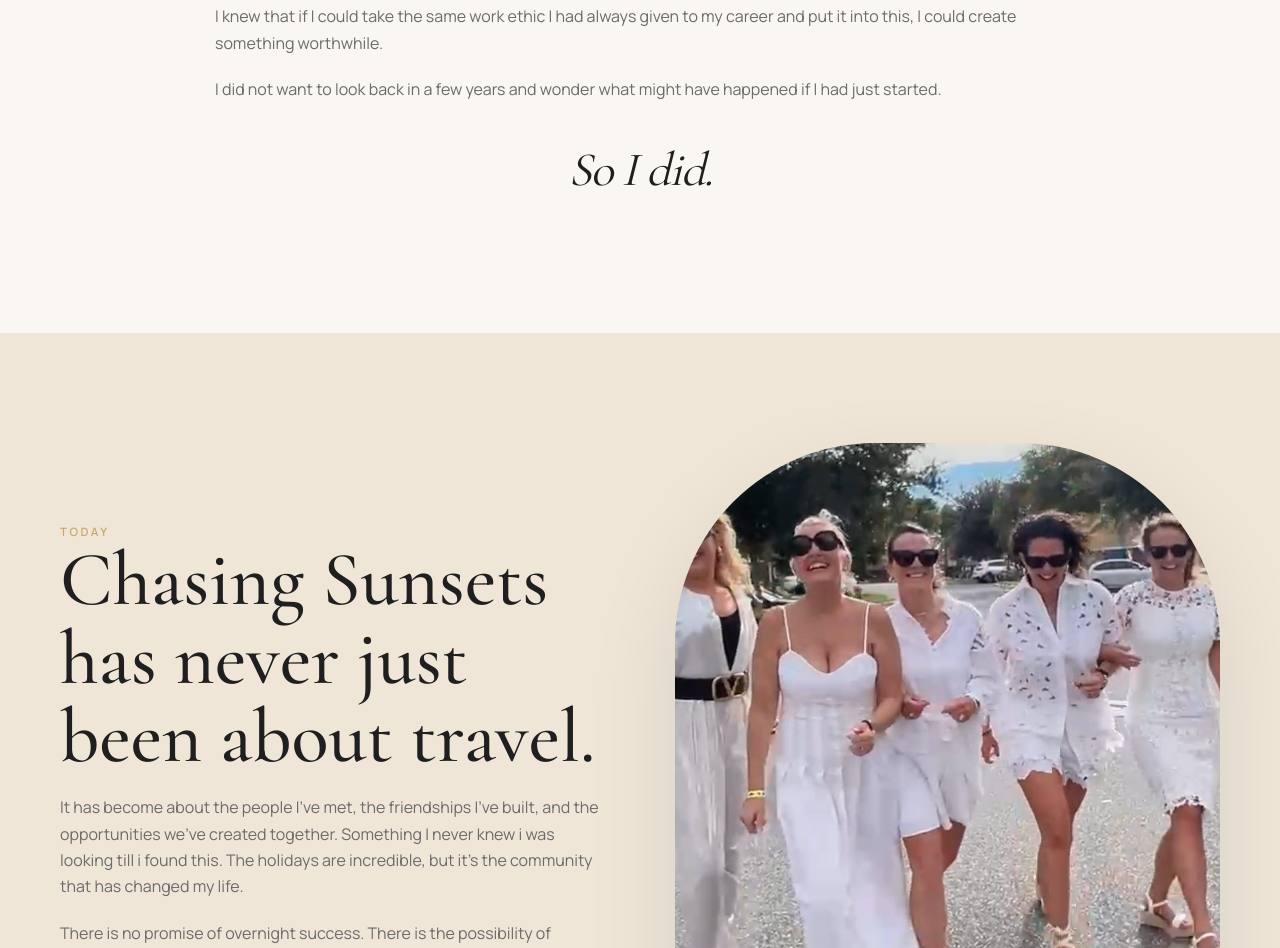
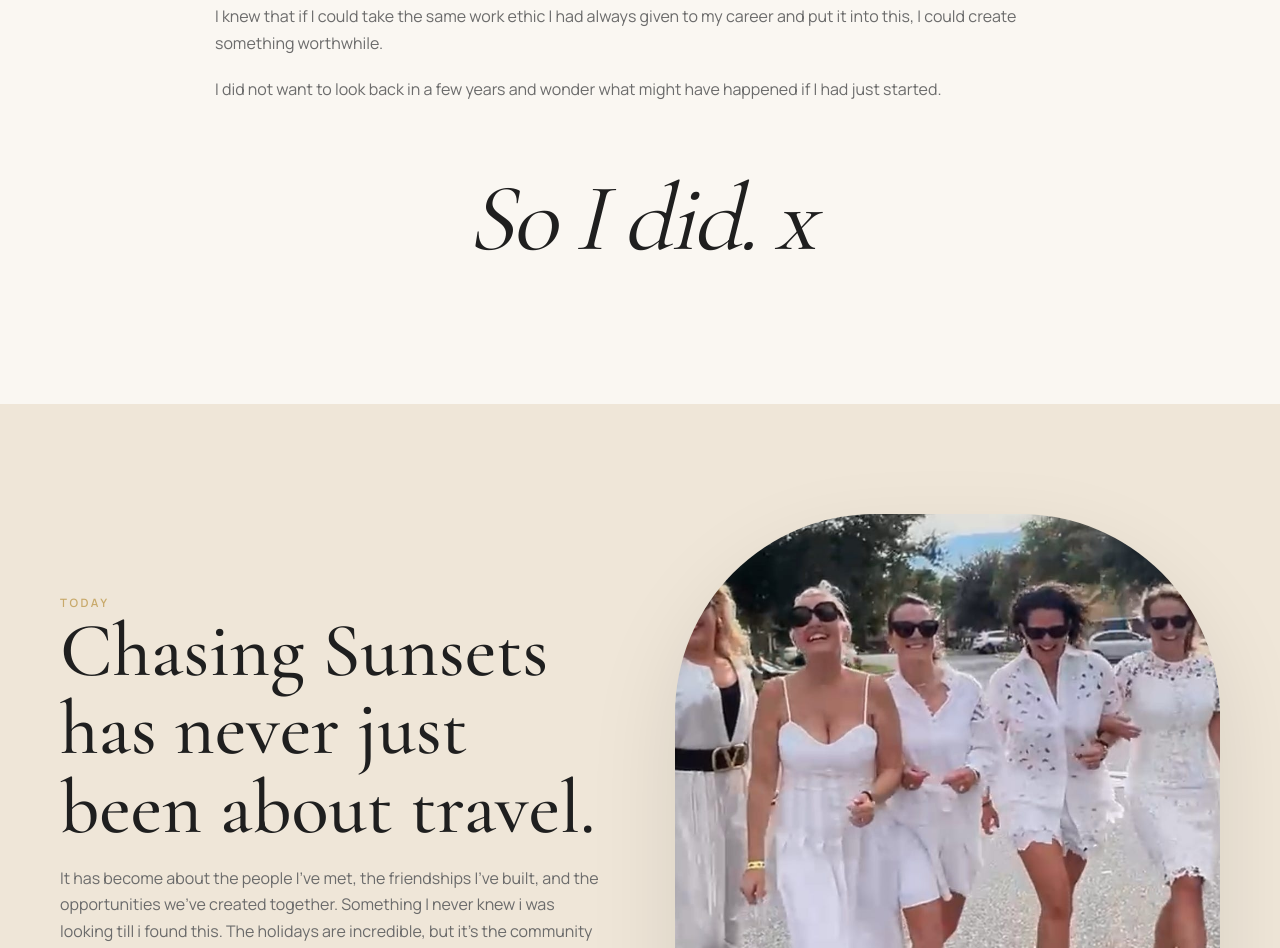
Before and after one commit to Victoriat996/Chasingsunsets, a plain HTML site: page about.html in a window 1280 px wide. Shown: the part 1105-2053 px from the top of the page. Drawn offline with nearby package versions, Linux system fonts and the light colour scheme.

Commit message:
Update about.html

```diff
--- a/about.html
+++ b/about.html
@@ -1,7 +1,7 @@
 <!doctype html><html lang="en"><head><meta charset="utf-8"><meta name="viewport" content="width=device-width,initial-scale=1"><title>My Story | Chasing Sunsets</title><link rel="stylesheet" href="styles.css"></head><body>
 <nav class="nav"><div class="container nav-inner"><a class="logo" href="index.html">Chasing Sunsets</a><button class="menu-btn">☰</button><div class="nav-links"><a href="travel.html">Book Travel</a><a href="business.html">The Business</a><a href="about.html">My Story</a><a href="stories.html">Success Stories</a><a href="travel-edit.html">Travel Edit</a><a href="contact.html">Contact</a></div></div></nav>
 <header class="page-hero" style="background-image:url('Standing%20on%20pier.jpeg')"><div class="container"><div class="eyebrow">The woman behind the brand</div><h1>Why I Started</h1><p>A story about hard work, family, freedom and refusing to be left behind.</p></div></header>
-<section class="section"><div class="container content"><div class="eyebrow">Why I started Chasing Sunsets</div><h2>I didn’t start this because I wanted another job.</h2><p>I started because I watched ordinary people creating opportunities online, and I realised i didn't want to spend the next 5 years wondering, "What if?".</p><p>I have always worked hard. As a registered nurse, a mum of three and a military wife, responsibility and commitment have shaped my life. But I wanted that effort to build something of my own too.</p><p>I wanted more for my children and my family. More experiences. More memories. More choice. More time freedom over how we spend our time, rather than letting work decide it for us.</p><p>People say money does not make you happy. It cannot create happiness by itself, but it can remove pressure, open doors and make life feel easier. Throughout my life, whenever I've committed to something, I've given it everything and achieved far more than I ever thought possible.</p><p>I knew that if I could take the same work ethic I had always given to my career and put it into this, I could create something worthwhile.</p><p>I did not want to look back in a few years and wonder what might have happened if I had just started.</p><p class="quote" style="font-size:3rem;margin-top:45px">So I did.</p></div></section>
+<section class="section"><div class="container content"><div class="eyebrow">Why I started Chasing Sunsets</div><h2>I didn’t start this because I wanted another job.</h2><p>I started because I watched ordinary people creating opportunities online, and I realised i didn't want to spend the next 5 years wondering, "What if?".</p><p>I have always worked hard. As a registered nurse, a mum of three and a military wife, responsibility and commitment have shaped my life. But I wanted that effort to build something of my own too.</p><p>I wanted more for my children and my family. More experiences. More memories. More choice. More time freedom over how we spend our time, rather than letting work decide it for us.</p><p>People say money does not make you happy. It cannot create happiness by itself, but it can remove pressure, open doors and make life feel easier. Throughout my life, whenever I've committed to something, I've given it everything and achieved far more than I ever thought possible.</p><p>I knew that if I could take the same work ethic I had always given to my career and put it into this, I could create something worthwhile.</p><p>I did not want to look back in a few years and wonder what might have happened if I had just started.</p><p class="quote">So I did. x</p></div></section>
 <section class="section band"><div class="container split"><div><div class="eyebrow">Today</div><h2>Chasing Sunsets has never just been about travel.</h2><p>It has become about the people I've met, the friendships I've built, and the opportunities we've created together. Something I never knew i was looking till i found this. The holidays are incredible, but it's the community that has changed my life.</p><p>There is no promise of overnight success. There is the possibility of growth through learning, consistency and support.</p><a class="btn btn-dark" href="business.html">Discover the Business</a></div><div class="portrait"><img src="Viral%20pic.jpeg"></div></div></section>
 <section class="section-sm"><div class="container" style="text-align:center;max-width:700px;"><div class="eyebrow">Let's Chat</div><h2>Everyone's journey starts with a conversation.</h2><p>If anything you've read resonates with you, I'd love to hear your story too. Whether you're curious about travel, the business, or simply want to ask a few questions, you're always welcome to get in touch.</p><a class="btn btn-dark" href="contact.html">Get in Touch</a></div></section>
 <footer class="footer"><div class="container"><div class="footer-grid"><div><div class="logo">Chasing Sunsets</div><p>Helping people travel more, earn differently and create more choice.</p></div><div class="footer-links"><a href="travel.html">Book Travel</a><a href="business.html">The Business</a><a href="travel-edit.html">Travel Edit</a><a href="contact.html">Contact</a></div><div class="footer-links"><a href="terms.html">Terms</a><a href="privacy.html">Privacy</a></div></div><div class="copyright">© <span data-year></span> Chasing Sunsets.</div></div></footer><script src="script.js"></script></body></html>
```
